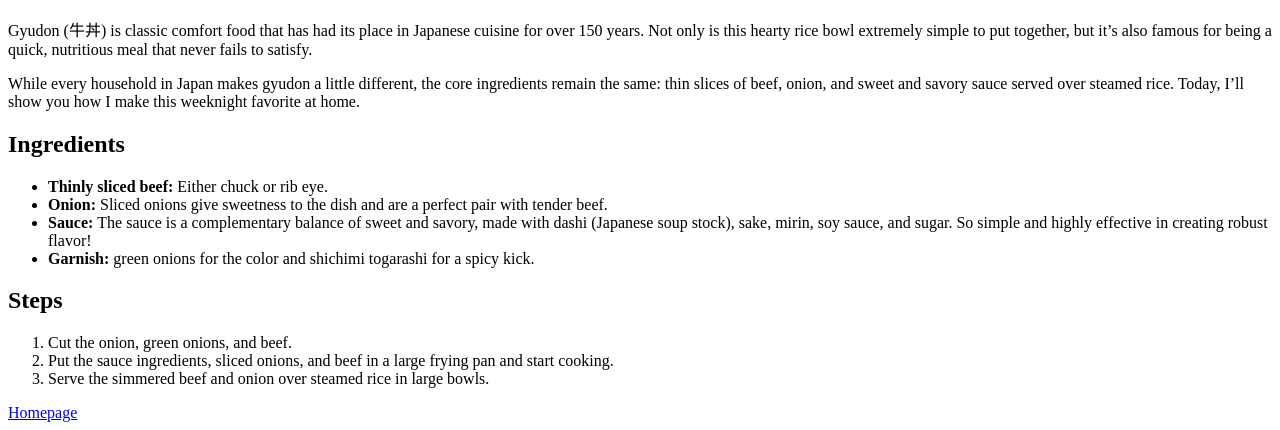
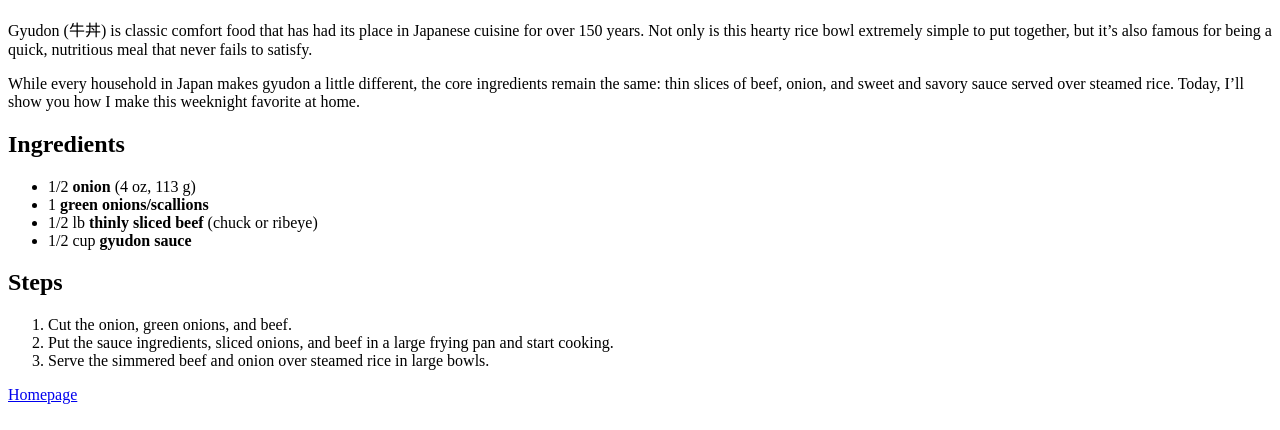
Before and after one commit to philip-hargreaves/odin-recipes, a plain HTML site: page recipes/gyudon.html in a window 1280 px wide. Shown: the part 490-920 px from the top of the page. Drawn offline with Linux system fonts and the light colour scheme.

Commit message:
Update ingredients list with measurements

```diff
--- a/recipes/gyudon.html
+++ b/recipes/gyudon.html
@@ -20,10 +20,10 @@
 
         <h2>Ingredients</h2>
         <ul>
-            <li><strong>Thinly sliced beef: </strong>Either chuck or rib eye.</li>
-            <li><strong>Onion: </strong>Sliced onions give sweetness to the dish and are a perfect pair with tender beef.</li>
-            <li><strong>Sauce: </strong>The sauce is a complementary balance of sweet and savory, made with dashi (Japanese soup stock), sake, mirin, soy sauce, and sugar. So simple and highly effective in creating robust flavor!</li>
-            <li><strong>Garnish: </strong>green onions for the color and shichimi togarashi for a spicy kick.</li>
+            <li>1/2 <strong>onion</strong> (4 oz, 113 g)</li>
+            <li>1 <strong>green onions/scallions</strong></li>
+            <li>1/2 lb <strong>thinly sliced beef </strong>(chuck or ribeye)</li>
+            <li>1/2 cup <strong>gyudon sauce</strong></li>
         </ul>
 
         <h2>Steps</h2>
```
